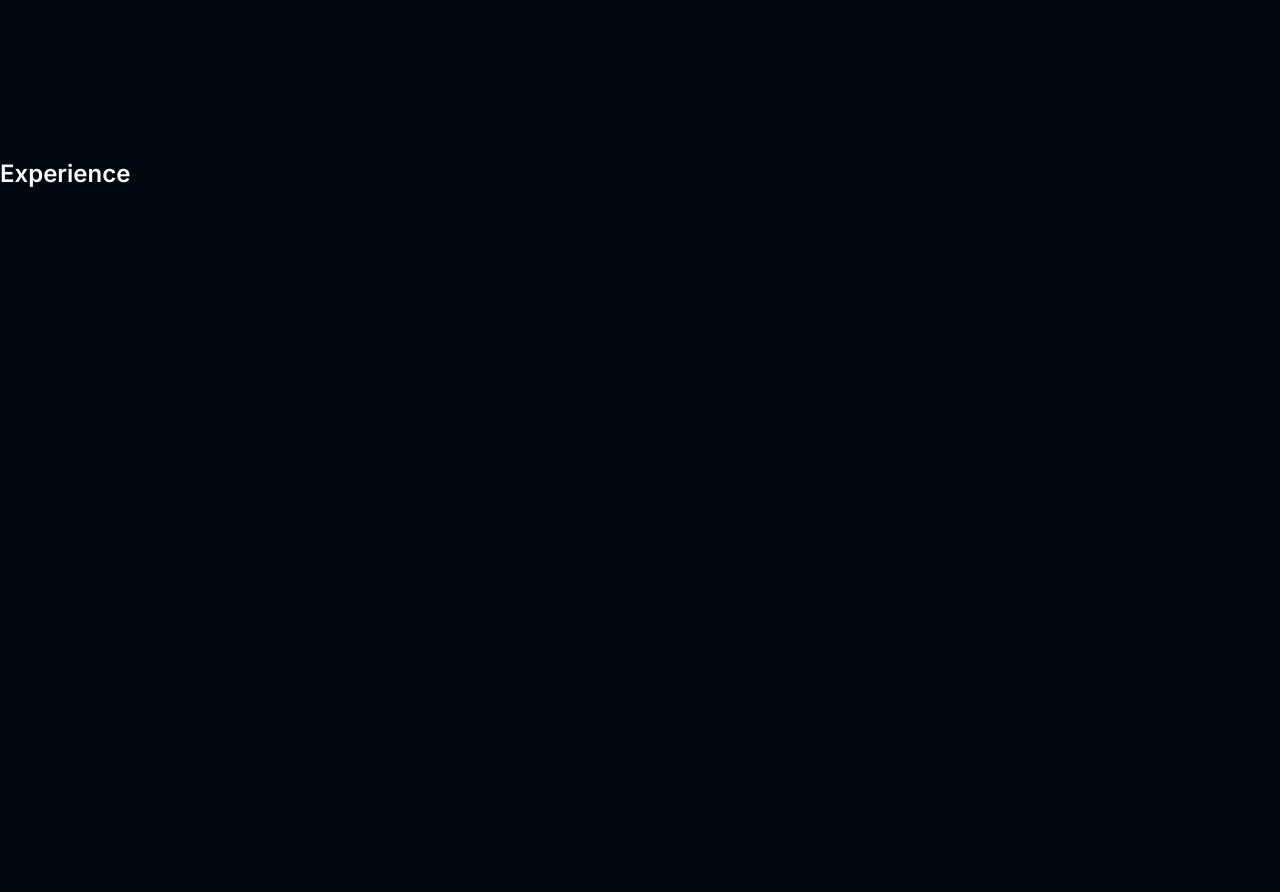
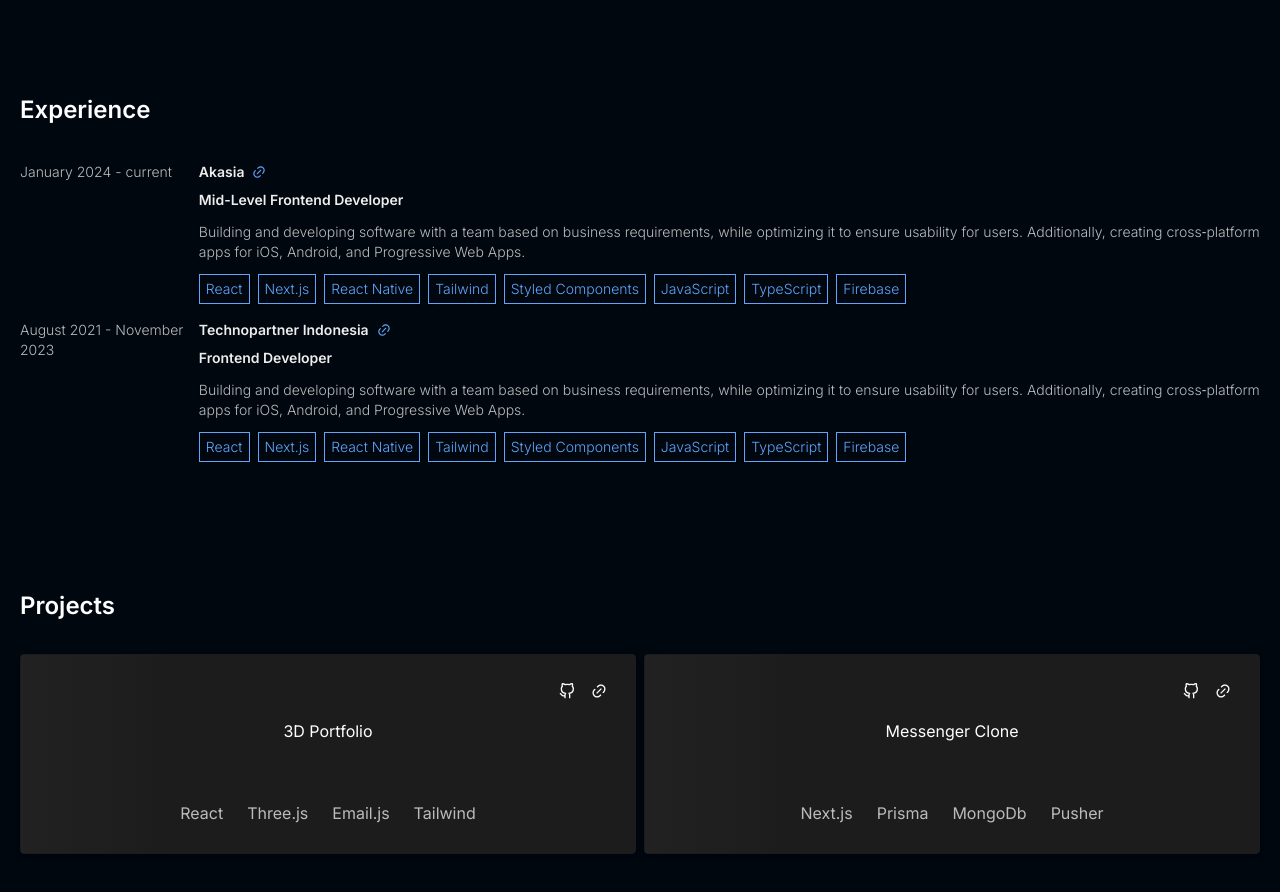
Before and after one commit to fadhildwia/portfolio-v1, a Next.js app: page / in a window 1280 px wide. Shown: the part 790-1682 px from the top of the page. Before the commit the page ends 996 px from the top, so only its background shows below. Built offline with nearby package versions, Linux system fonts and the light colour scheme.

Commit message:
feat: update section on home page

```diff
--- /dev/null
+++ b/public/icons/index.ts
@@ -0,0 +1,2 @@
+export { default as GithubIcon } from './github.svg';
+export { default as LinkIcon } from './link.svg';
--- a/src/components/AboutSection.tsx
+++ b/src/components/AboutSection.tsx
@@ -1,43 +1,14 @@
+import { aboutData, experienceItems, skillItems } from 'constant/aboutData';
 import React from 'react';
 
-const skillItems = [
-  'React',
-  'React Native',
-  'Next.js',
-  'JavaScript',
-  'TypeScript',
-  'HTML',
-  'CSS',
-  'Sass',
-  'Tailwind',
-  'Material-UI',
-  'Git',
-  'Framer Motion',
-  'Styled-Components',
-  'Vue.js',
-  'Svelte.js',
-  'Express.js',
-  'Firebase',
-  'Jest',
-  'Scrum',
-  'Node.js',
-  'Nuxt.js',
-  'Postman'
-];
+import { LinkIcon } from '../../public/icons';
 
 export const AboutSection = () => {
   return (
-    <div id="about" className="flex flex-col gap-40">
+    <div id="about" className="flex flex-col gap-32 mb-32">
       <div className="flex flex-col gap-4">
         <h1 className="text-2xl font-semibold">About</h1>
-        <p className="font-light text-zinc-400">
-          I am an experienced front-end developer with 3+ years of experience. I specialize in
-          designing and developing visually appealing and responsive user interfaces. Throughout my
-          career, I have successfully collaborated with teams to deliver innovative and user-focused
-          solutions. I have a strong ability to learn quickly and I am always seeking opportunities
-          to deepen my knowledge and improve my IT skills. I am ready to leverage my technical
-          expertise to benefit others and organizations
-        </p>
+        <p className="font-light text-zinc-400">{aboutData}</p>
       </div>
       <div className="flex flex-col gap-4">
         <h1 className="text-2xl font-semibold">Skills</h1>
@@ -50,8 +21,35 @@
         </div>
       </div>
       <div className="flex flex-col gap-4">
-        <h1 className="text-2xl font-semibold">Experience</h1>
-        <div className="flex font-light text-sm text-[#bbb] gap-2 flex-wrap"></div>
+        <h1 className="text-2xl font-semibold mb-5">Experience</h1>
+        {experienceItems.map((item, index) => (
+          <div
+            key={index}
+            className="flex flex-1 font-light text-sm text-[#bbb] flex-wrap sm:flex-nowrap gap-2"
+          >
+            <div className="w-56">{item.date}</div>
+            <div className="flex flex-col gap-2">
+              <div className="flex items-center gap-2">
+                <div className="text-[#EDEDED] font-semibold">{item.companyName}</div>
+                <div onClick={() => {}}>
+                  <LinkIcon className="fill-blue-400" />
+                </div>
+              </div>
+              <div className="text-[#EDEDED] font-semibold">{item.jobTitle}</div>
+              <div className="my-1">{item.description}</div>
+              <div className="flex items-center flex-wrap gap-2">
+                {item.tech.map((techItem, techIndex) => (
+                  <div
+                    key={techIndex}
+                    className="px-[6px] py-[4px] border border-1 border-blue-400 shadow text-blue-400"
+                  >
+                    {techItem}
+                  </div>
+                ))}
+              </div>
+            </div>
+          </div>
+        ))}
       </div>
     </div>
   );
--- /dev/null
+++ b/src/components/Work.tsx
@@ -0,0 +1,53 @@
+import { projectItems } from 'constant/workData';
+import React from 'react';
+
+import { GithubIcon, LinkIcon } from '../../public/icons';
+
+interface CardProps {
+  github?: string;
+  link?: string;
+  title: string;
+  stack: Array<string>;
+}
+
+const Card = ({ github, link, title, stack }: CardProps) => {
+  return (
+    <div
+      onClick={() => window.open(link)}
+      className="transition ease-in-out delay-100 h-[200px] rounded p-7 bg-[#1C1C1C] shadow-md relative border border-[#1C1C1C] hover:border-[#424242] cursor-pointer"
+    >
+      <div className="absolute top-0 left-0 w-[25%] h-full bg-gradient-to-r from-[#858585]/[0.05] to-[#1C1C1C] z-10"></div>
+      <div className="items-center flex flex-col gap-5 flex-1 h-full w-full">
+        <div className="flex gap-4 ms-auto">
+          {github && (
+            <a target="_blank" href={github} rel="noopener noreferrer">
+              <GithubIcon className="hover:text-blue-500" />
+            </a>
+          )}
+          {link && (
+            <a target="_blank" href={link} rel="noopener noreferrer">
+              <LinkIcon className="hover:fill-blue-500" />
+            </a>
+          )}
+        </div>
+        <h1 className="text-1xl z-20">{title}</h1>
+        <h1 className="mt-auto text-[#bbb] flex flex-wrap gap-x-6 z-20">
+          {stack?.map((item, index) => <div key={index}>{item}</div>)}
+        </h1>
+      </div>
+    </div>
+  );
+};
+
+export const Work = () => {
+  return (
+    <div id="work">
+      <h1 className="text-2xl font-semibold">Projects</h1>
+      <div className="grid grid-cols-fr sm:grid-cols-2 gap-2 mt-8">
+        {projectItems.map((item, index) => (
+          <Card key={index} {...item} />
+        ))}
+      </div>
+    </div>
+  );
+};
--- /dev/null
+++ b/src/constant/aboutData.ts
@@ -0,0 +1,72 @@
+export const aboutData = `
+  I am an experienced front-end developer with 3+ years of experience. I specialize in
+  designing and developing visually appealing and responsive user interfaces. Throughout my
+  career, I have successfully collaborated with teams to deliver innovative and user-focused
+  solutions. I have a strong ability to learn quickly and I am always seeking opportunities
+  to deepen my knowledge and improve my IT skills. I am ready to leverage my technical
+  expertise to benefit others and organizations
+`;
+
+export const skillItems = [
+  'React',
+  'React Native',
+  'Next.js',
+  'JavaScript',
+  'TypeScript',
+  'HTML',
+  'CSS',
+  'Sass',
+  'Tailwind',
+  'Material-UI',
+  'Git',
+  'Framer Motion',
+  'Styled-Components',
+  'Vue.js',
+  'Svelte.js',
+  'Express.js',
+  'Firebase',
+  'Jest',
+  'Scrum',
+  'Node.js',
+  'Nuxt.js',
+  'Postman'
+];
+
+export const experienceItems = [
+  {
+    date: 'January 2024 - current',
+    companyName: 'Akasia',
+    companyLink: 'https://akasia.id/',
+    jobTitle: 'Mid-Level Frontend Developer',
+    description:
+      'Building and developing software with a team based on business requirements, while optimizing it to ensure usability for users. Additionally, creating cross‑platform apps for iOS, Android, and Progressive Web Apps.',
+    tech: [
+      'React',
+      'Next.js',
+      'React Native',
+      'Tailwind',
+      'Styled Components',
+      'JavaScript',
+      'TypeScript',
+      'Firebase'
+    ]
+  },
+  {
+    date: 'August 2021 - November 2023',
+    companyName: 'Technopartner Indonesia',
+    companyLink: 'https://technopartner.id/',
+    jobTitle: 'Frontend Developer',
+    description:
+      'Building and developing software with a team based on business requirements, while optimizing it to ensure usability for users. Additionally, creating cross‑platform apps for iOS, Android, and Progressive Web Apps.',
+    tech: [
+      'React',
+      'Next.js',
+      'React Native',
+      'Tailwind',
+      'Styled Components',
+      'JavaScript',
+      'TypeScript',
+      'Firebase'
+    ]
+  }
+];
--- /dev/null
+++ b/src/constant/workData.ts
@@ -0,0 +1,14 @@
+export const projectItems = [
+  {
+    github: 'https://github.com/fadhildwia/portfolio-3D-tailwind-threejs-graphql',
+    link: 'https://3d-portfolio-fadhil.netlify.app/',
+    title: '3D Portfolio',
+    stack: ['React', 'Three.js', 'Email.js', 'Tailwind']
+  },
+  {
+    github: 'https://github.com/fadhildwia/messenger-clone-next',
+    link: 'https://messenger-clone-fadhil.vercel.app/',
+    title: 'Messenger Clone',
+    stack: ['Next.js', 'Prisma', 'MongoDb', 'Pusher']
+  }
+];
--- a/src/pages/index.tsx
+++ b/src/pages/index.tsx
@@ -1,11 +1,12 @@
 import { AboutSection } from '@components/AboutSection';
 import { HomeSection } from '@components/HomeSection';
+import { Work } from '@components/Work';
 import Head from 'next/head';
 import Image from 'next/image';
 
 export default function Home() {
   return (
-    <div className="mx-5 sm:container sm:mx-auto w-full min-h-screen flex-col justify-center items-center">
+    <div className="px-5 pb-10 sm:container sm:mx-auto w-full min-h-screen flex-col justify-center items-center">
       <Head>
         <title>Fadhilah Dwi Ananda</title>
       </Head>
@@ -13,6 +14,7 @@
       <Image src="/images/gradient.webp" alt="star" fill />
       <HomeSection />
       <AboutSection />
+      <Work />
     </div>
   );
 }
```
Also changed, not shown: public/icons/github.svg (added), public/icons/link.svg (added).
